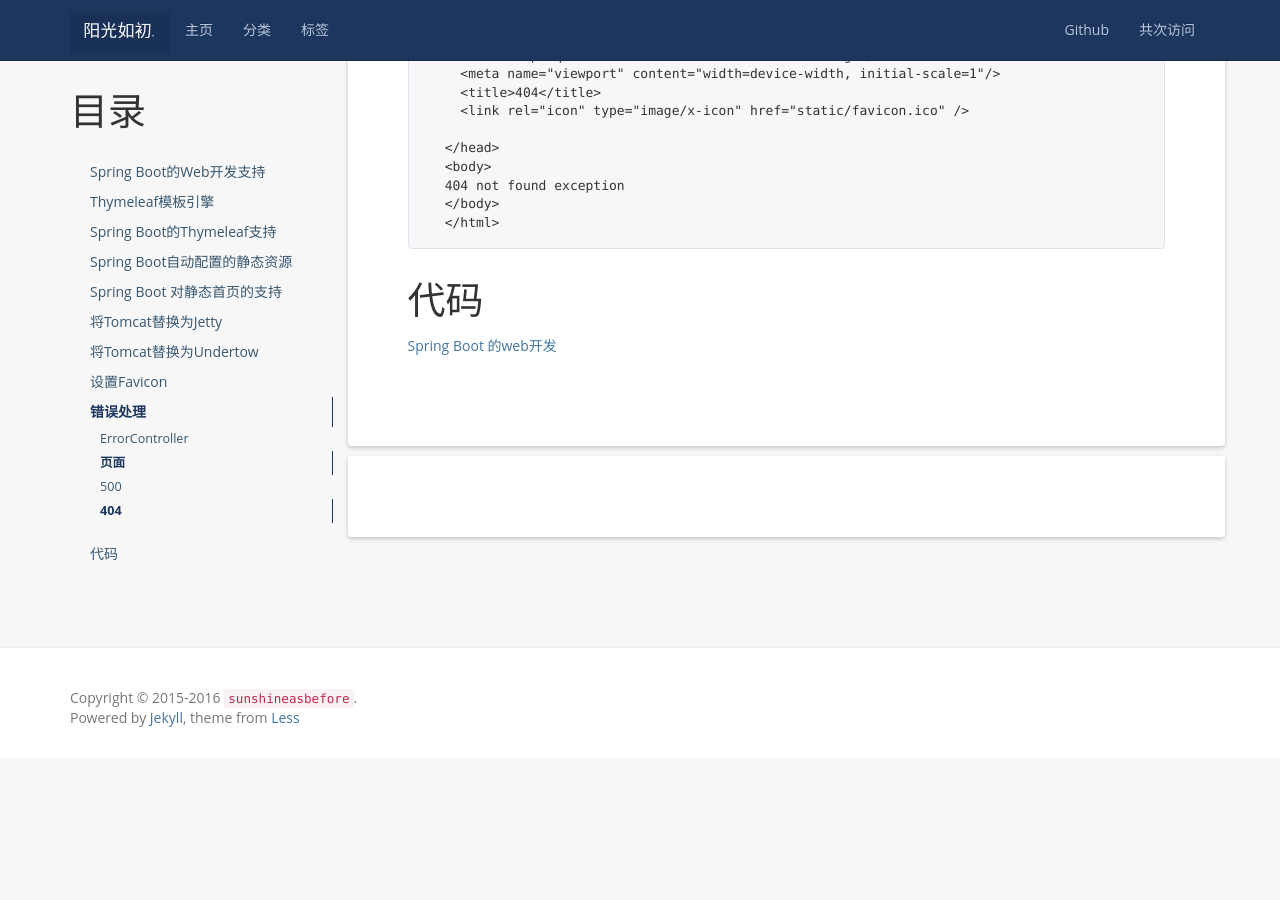
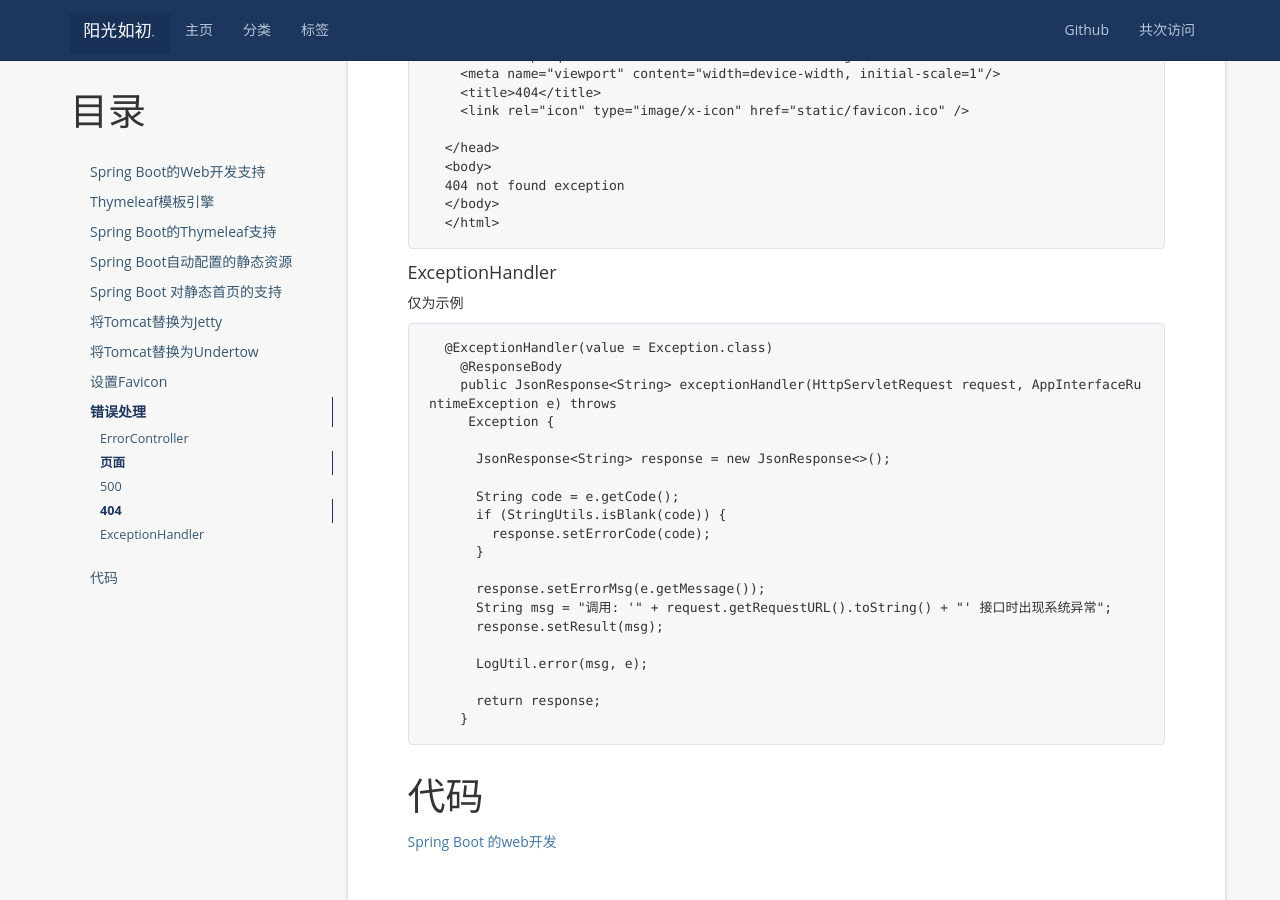
Before and after one commit to TheNowWJJ/blog, a Jekyll site: the page built from _posts/spring_boot/2016-10-15-Spring Boot系列之二 Web开发.md, in a window 1280 px wide and 900 px high, scrolled down 5741 px. Built offline with Jekyll 4.4.1, drawn with Linux system fonts in a browser that asks for light colours; comment, search, counter and statistics services are not loaded; before the commit the page ends 6499 px from its top, so only the background shows below that.

Commit message:
web开发 ExceptionHandler

```diff
--- a/_posts/spring_boot/2016-10-15-Spring Boot系列之二 Web开发.md
+++ b/_posts/spring_boot/2016-10-15-Spring Boot系列之二 Web开发.md
@@ -287,6 +287,31 @@ Spring Boot 对静态首页的支持
       </body>
       </html>
 
+#### ExceptionHandler
+
+仅为示例
+
+      @ExceptionHandler(value = Exception.class)
+        @ResponseBody
+        public JsonResponse<String> exceptionHandler(HttpServletRequest request, AppInterfaceRuntimeException e) throws
+         Exception {
+
+          JsonResponse<String> response = new JsonResponse<>();
+
+          String code = e.getCode();
+          if (StringUtils.isBlank(code)) {
+            response.setErrorCode(code);
+          }
+
+          response.setErrorMsg(e.getMessage());
+          String msg = "调用: '" + request.getRequestURL().toString() + "' 接口时出现系统异常";
+          response.setResult(msg);
+
+          LogUtil.error(msg, e);
+
+          return response;
+        }
+
 代码
 ===
 
```
